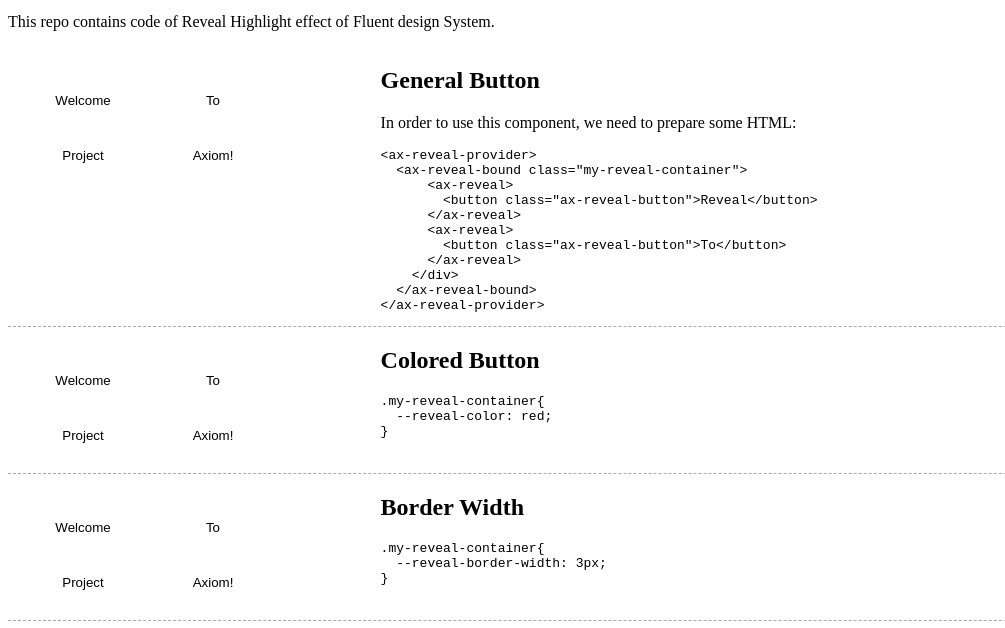
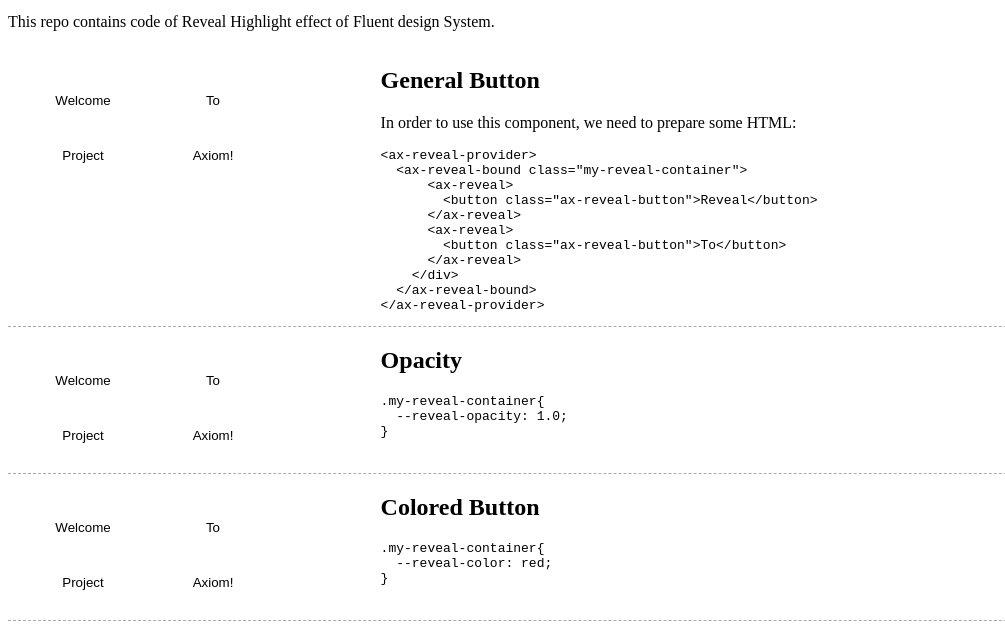
Before and after one commit to ax-design/reveal-highlight, a website: page docs/demo/index.html in a window 1280 px wide. Shown: the part 101-729 px from the top of the page, without its empty margins (0-1005 px from the left). Drawn offline with Linux system fonts and the light colour scheme; a script that the page names is missing.

Commit message:
docs: Add docs for opacity

```diff
--- a/docs/demo/index.html
+++ b/docs/demo/index.html
@@ -33,6 +33,10 @@
       border: none;
       background: none;
       user-select: none;
+    }
+
+    .with-opacity {
+      --reveal-opacity: 1.0;
     }
 
     .colored-button {
@@ -121,6 +125,35 @@
     &lt;/div&gt;
   &lt;/ax-reveal-bound&gt;
 &lt;/ax-reveal-provider&gt;</pre>
+      </div>
+    </section>
+
+    <section class="demo-block">
+      <div class="demo">
+        <ax-reveal-bound class="with-opacity">
+          <div class="ax-reveal-container">
+            <ax-reveal>
+              <button class="ax-reveal-button">Welcome</button>
+            </ax-reveal>
+            <ax-reveal>
+              <button class="ax-reveal-button">To</button>
+            </ax-reveal>
+          </div>
+          <div class="ax-reveal-container">
+            <ax-reveal>
+              <button class="ax-reveal-button">Project</button>
+            </ax-reveal>
+            <ax-reveal>
+              <button class="ax-reveal-button">Axiom!</button>
+            </ax-reveal>
+          </div>
+        </ax-reveal-bound>
+      </div>
+      <div class="code">
+        <h2>Opacity</h2>
+        <pre>.my-reveal-container{
+  --reveal-opacity: 1.0;
+}</pre>
       </div>
     </section>
 
```
